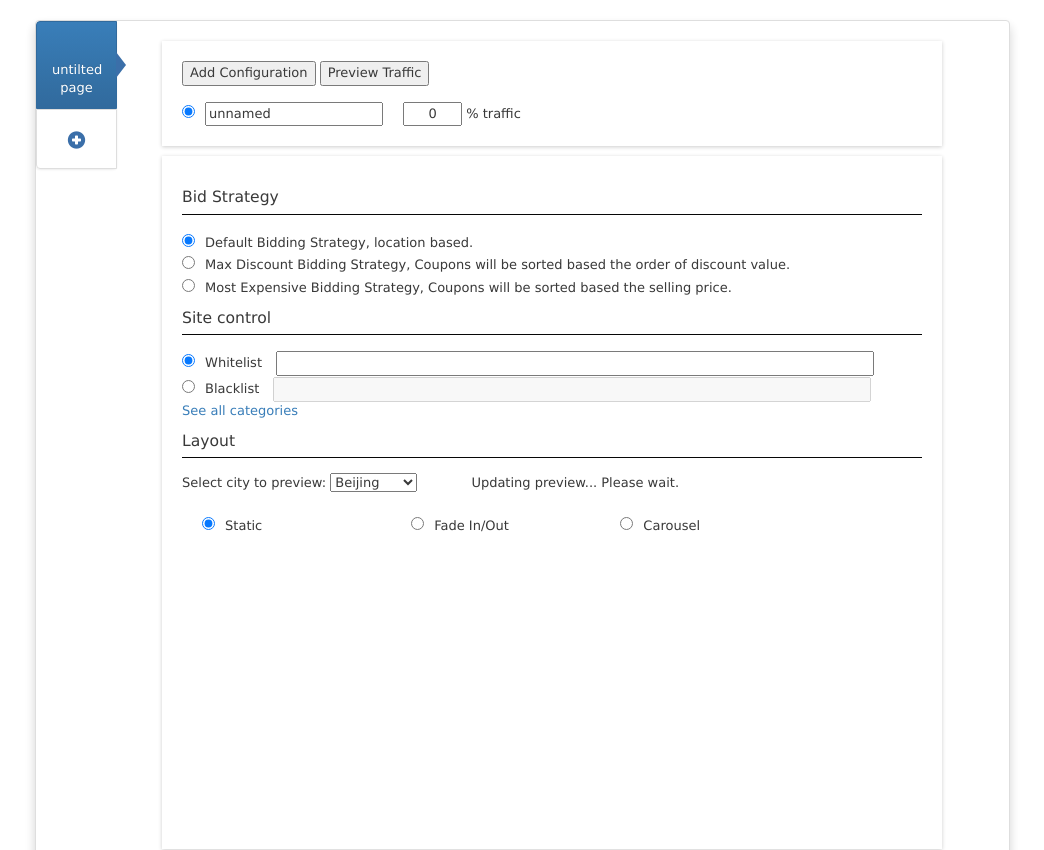
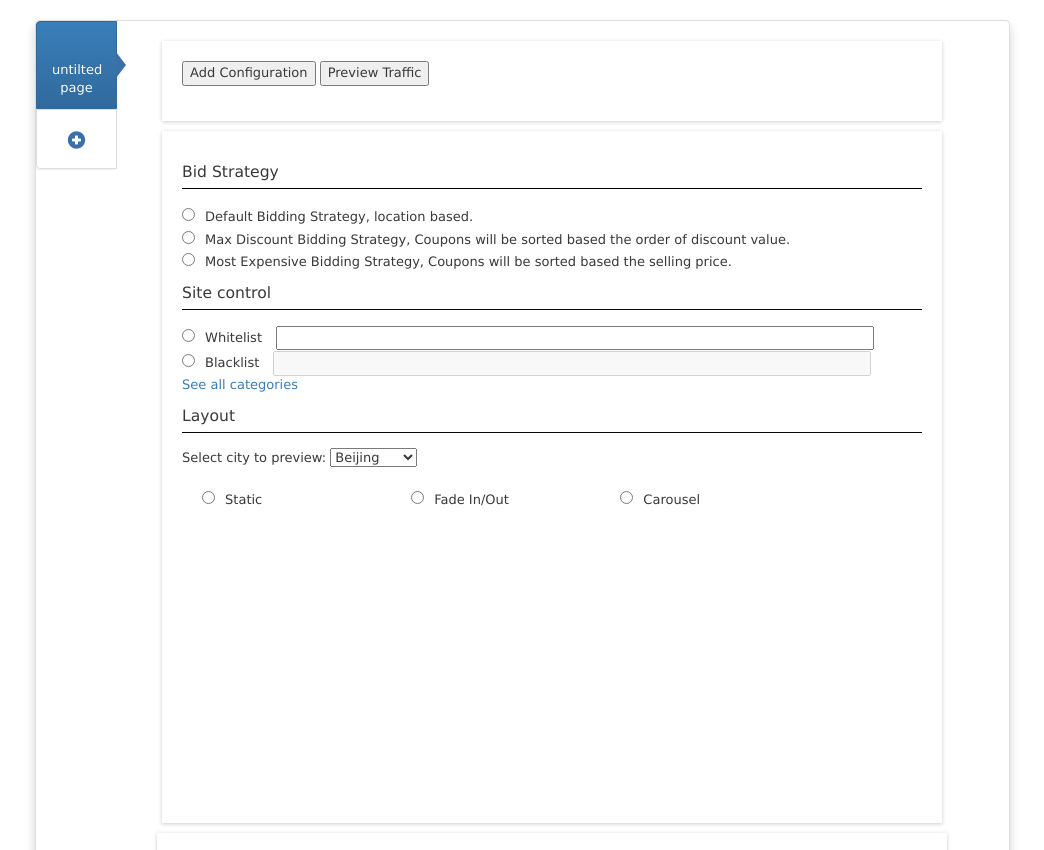
Before and after one commit to kailu/GrouponX, a Django app: template server/API/templates/configure/index.html in a window 1280 px wide; the page is wider, and only the part inside the window is pictured. Shown: the part 168-1018 px from the top of that part, without its empty margins (70-1114 px from the left). Run offline with Django 3.2, Linux system fonts and the light colour scheme; the template is opened without the code that fills it, so the values that code supplies are empty; the visitor is signed in with stand-in values (Sample User, id 1); data comes from the database, SQL or seed files in the repository; some libraries are stand-ins or nearby versions.

Commit message:
fix bugs

```diff
--- a/server/API/templates/configure/index.html
+++ b/server/API/templates/configure/index.html
@@ -430,14 +430,14 @@ $(document).ready(function() {
   $.getJSON("/api/readpagelist", function(data) {
     if (data.data.length == 0) {
       $.getJSON("/api/createpage?name=unnamed", function(data) {
-        $.getJSON("/api/createconfig?p_id=" + data.data.p_id + "&name=unnamed", function(data) {
+        $.getJSON("/api/createconfig?p_id=" + data.data.page + "&name=unnamed", function(data) {
 	  var page = [ data.data ];
           createConfiguration(page, page[0]);
           loadConfiguration(page, page[0].id);
         });
 
         $("#add-configuration-button").off().click(function() {
-          $.getJSON("/api/createconfig?p_id=" + data.data.p_id + "&name=unnamed", function(data) {
+          $.getJSON("/api/createconfig?p_id=" + data.data.page + "&name=unnamed", function(data) {
               page.push(data.data);
               createConfiguration(page, data.data);
           });
@@ -445,7 +445,7 @@ $(document).ready(function() {
 
         $("#preview-traffic-button").off().click(function() {
           var ip = $("select#city option:selected").val();
-          window.open("/api/preview?p_id=" + data.data.p_id + "&ip=" + ip);
+          window.open("/api/preview?p_id=" + data.data.page + "&ip=" + ip);
         });
       });
       return;
@@ -459,7 +459,7 @@ $(document).ready(function() {
       loadConfiguration(page, page[0].id);
 
       $("#add-configuration-button").off().click(function() {
-        $.getJSON("/api/createconfig?p_id=" + data.data[0].id + "&name=unnamed", function(data) {
+        $.getJSON("/api/createconfig?p_id=" + data.data[0].page + "&name=unnamed", function(data) {
             page.push(data.data);
             createConfiguration(page, data.data);
         });
@@ -467,7 +467,7 @@ $(document).ready(function() {
 
       $("#preview-traffic-button").off().click(function() {
           var ip = $("select#city option:selected").val();
-          window.open("/api/preview?p_id=" + data.data[0].id + "&ip=" + ip);
+          window.open("/api/preview?p_id=" + data.data[0].page + "&ip=" + ip);
       });
     });
   });
```
